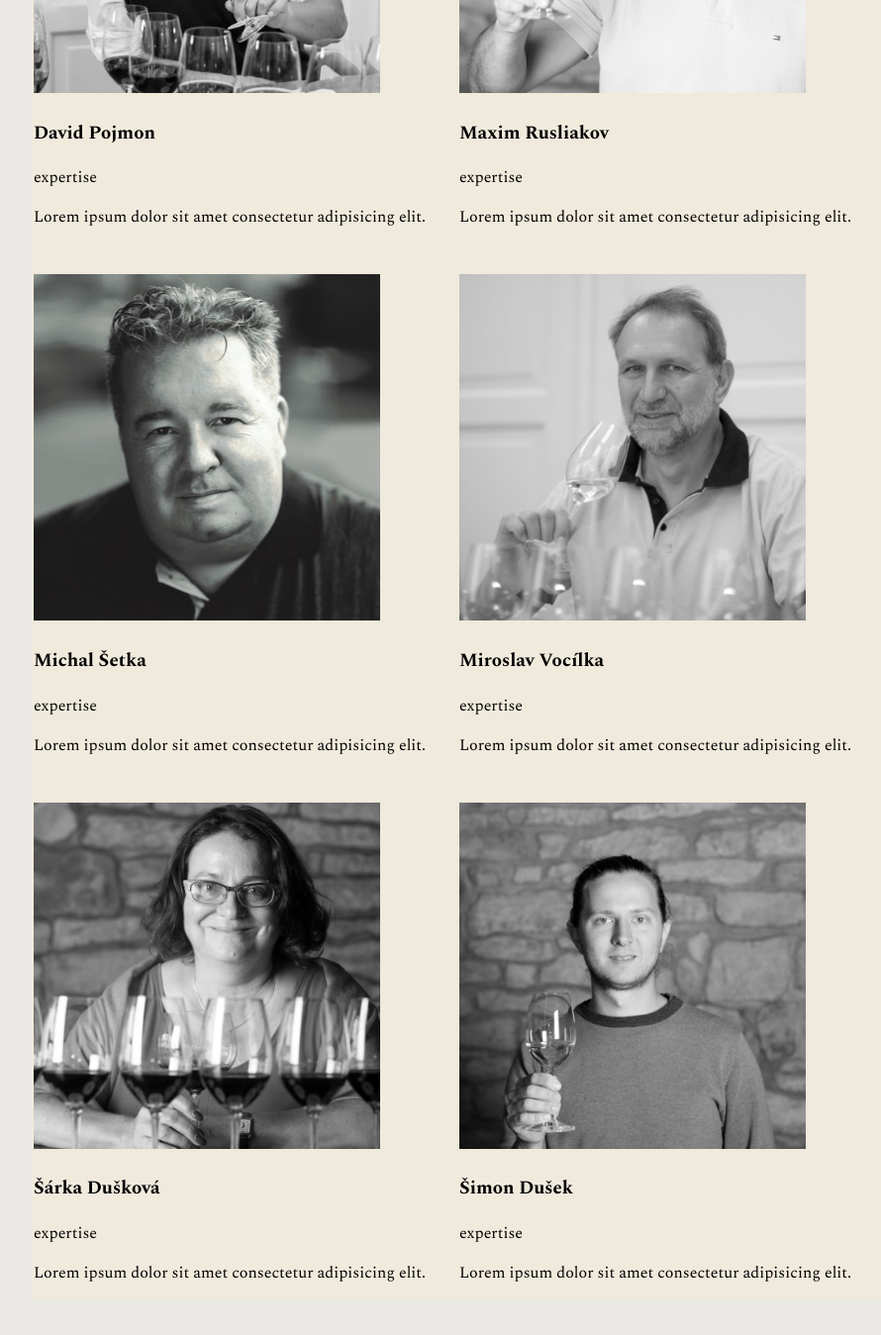
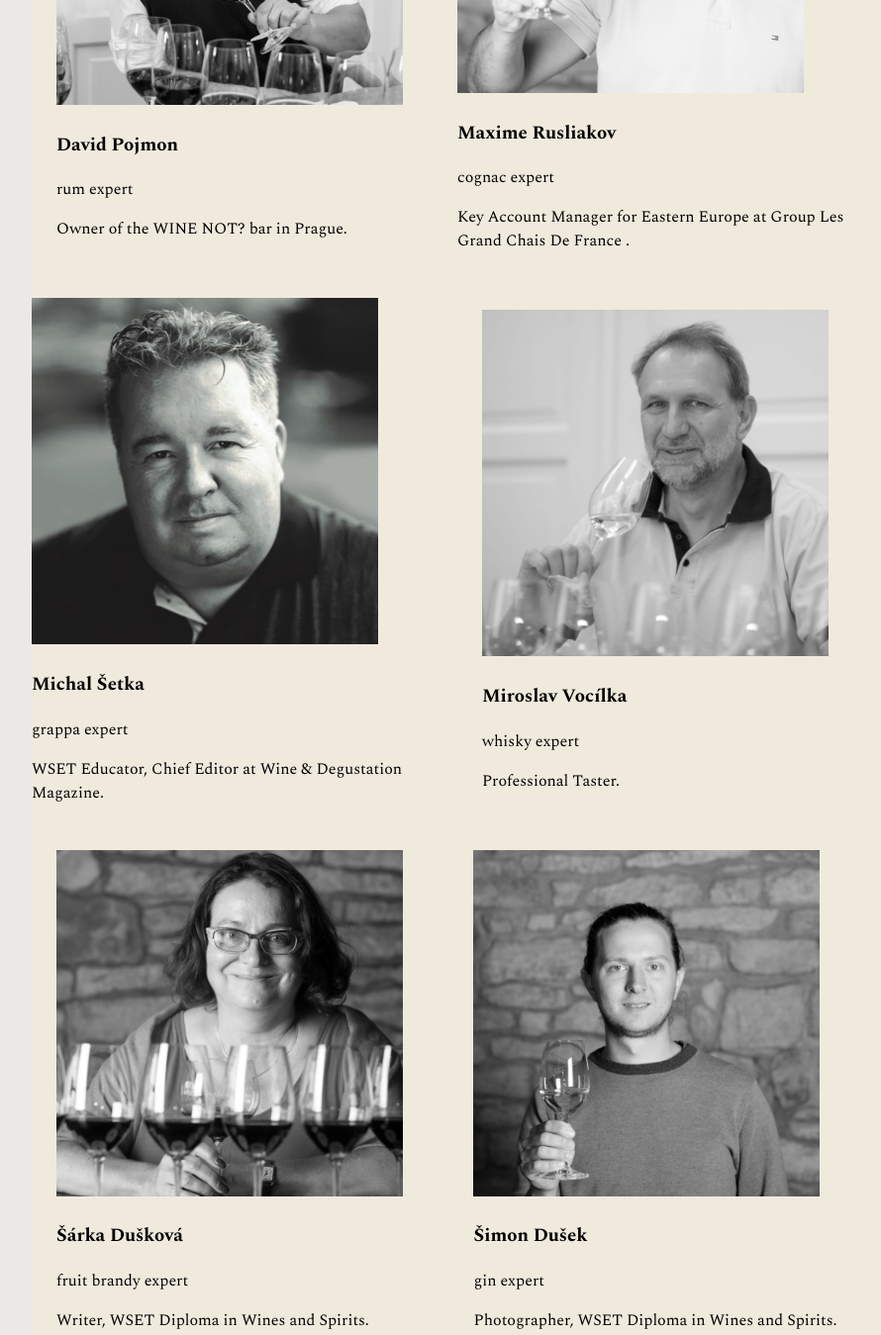
Before and after one commit to Kaja7/PRAGUE-SPIRITS-TROPHY, an Eleventy site: page judges.html in a window 1280 px wide. Shown: the part 740-2089 px from the top of the page at 99% size, without its empty margins (32-922 px from the left). Built offline with nearby package versions, Linux system fonts and the light colour scheme; Eleventy itself is replaced by a stand-in of ours; files that its build step writes are made by us from their sources; a web font is replaced by a local one.

Commit message:
upravenojudges

```diff
--- a/judges.html
+++ b/judges.html
@@ -14,17 +14,17 @@
         <img class="judges__image" src="/images/pojmon.jpg" alt="Pojmon">
         <div class="judges__text">
             <h3>David Pojmon</h3>
-            <p>expertise</p>
-            <p>Lorem ipsum dolor sit amet consectetur adipisicing elit.</p>
+            <p class="expertise">rum expert</p>
+            <p>Owner of the WINE NOT? bar in Prague.</p>
         </div>
     </div>
 
     <div class="judges__container">
         <img class="judges__image" src="/images/rusliakov.JPG" alt="Rusliakov">
         <div class="judges__text">
-            <h3>Maxim Rusliakov</h3>
-            <p>expertise</p>
-            <p>Lorem ipsum dolor sit amet consectetur adipisicing elit.</p>
+            <h3>Maxime Rusliakov</h3>
+            <p>cognac expert</p>
+            <p>Key Account Manager for Eastern Europe at Group Les Grand Chais De France .</p>
         </div>
     </div>
 
@@ -32,8 +32,8 @@
         <img class="judges__image" src="/images/setka.JPG" alt="Setka">
         <div class="judges__text">
             <h3>Michal Šetka</h3>
-            <p>expertise</p>
-            <p>Lorem ipsum dolor sit amet consectetur adipisicing elit.</p>
+            <p>grappa expert</p>
+            <p>WSET Educator, Chief Editor at Wine & Degustation Magazine.</p>
         </div>
     </div>
 
@@ -41,8 +41,8 @@
         <img class="judges__image" src="/images/vocilka.JPG" alt="Vocilka">
         <div class="judges__text">
             <h3>Miroslav Vocílka</h3>
-            <p>expertise</p>
-            <p>Lorem ipsum dolor sit amet consectetur adipisicing elit.</p>
+            <p>whisky expert</p>
+            <p>Professional Taster.</p>
         </div>
     </div>
 
@@ -50,8 +50,8 @@
         <img class="judges__image" src="/images/duskova.JPG" alt="Duskova">
         <div class="judges__text">
             <h3>Šárka Dušková</h3>
-            <p>expertise</p>
-            <p>Lorem ipsum dolor sit amet consectetur adipisicing elit.</p>
+            <p>fruit brandy expert</p>
+            <p>Writer, WSET Diploma in Wines and Spirits.</p>
         </div>
     </div>
 
@@ -59,8 +59,8 @@
         <img class="judges__image" src="/images/dusek.JPG" alt="Dusek">
         <div class="judges__text">
             <h3>Šimon Dušek</h3>
-            <p>expertise</p>
-            <p>Lorem ipsum dolor sit amet consectetur adipisicing elit.</p>
+            <p>gin expert</p>
+            <p>Photographer, WSET Diploma in Wines and Spirits.</p>
         </div>
     </div>
 </div>
--- a/style.scss
+++ b/style.scss
@@ -2,13 +2,14 @@
 *, ::before, ::after { box-sizing: inherit; }
 
 $font-color: #0C0A07;
+$background-color: #EBE9E6;
 $menu-hover: #836724;
 
 $spacer: 30px;
 
 body {
     margin: 0;
-    background-color: #EBE9E6;
+    background-color: $background-color;
     font-family: Spectral;
 }
 
@@ -133,12 +134,16 @@
 /*Nastylování stránky Judges*/
 .judges {
     gap: 30px;
-    background-color: #F0EADD;
+
 }
 
 .judges__image {
 
     max-width: 350px;
+}
+
+.expertise {
+    font-weight: 600;
 }
 
 /*Grid Partners*/
```
